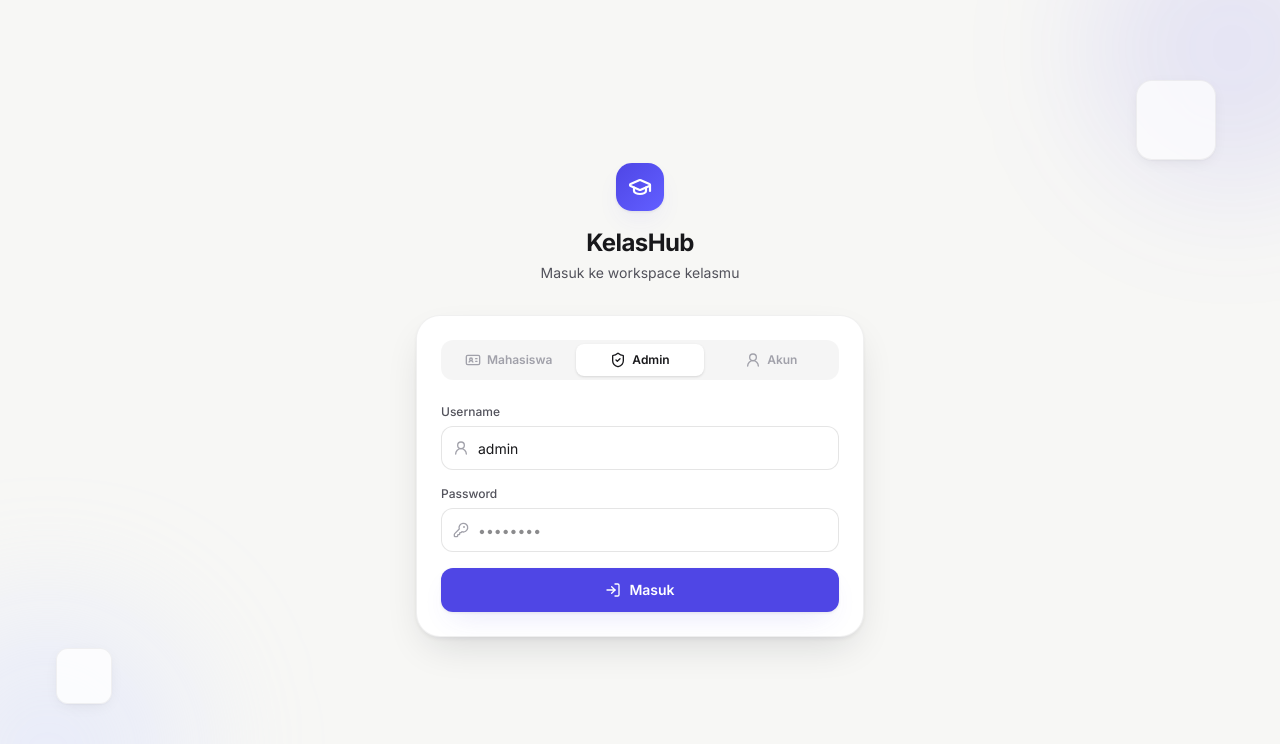
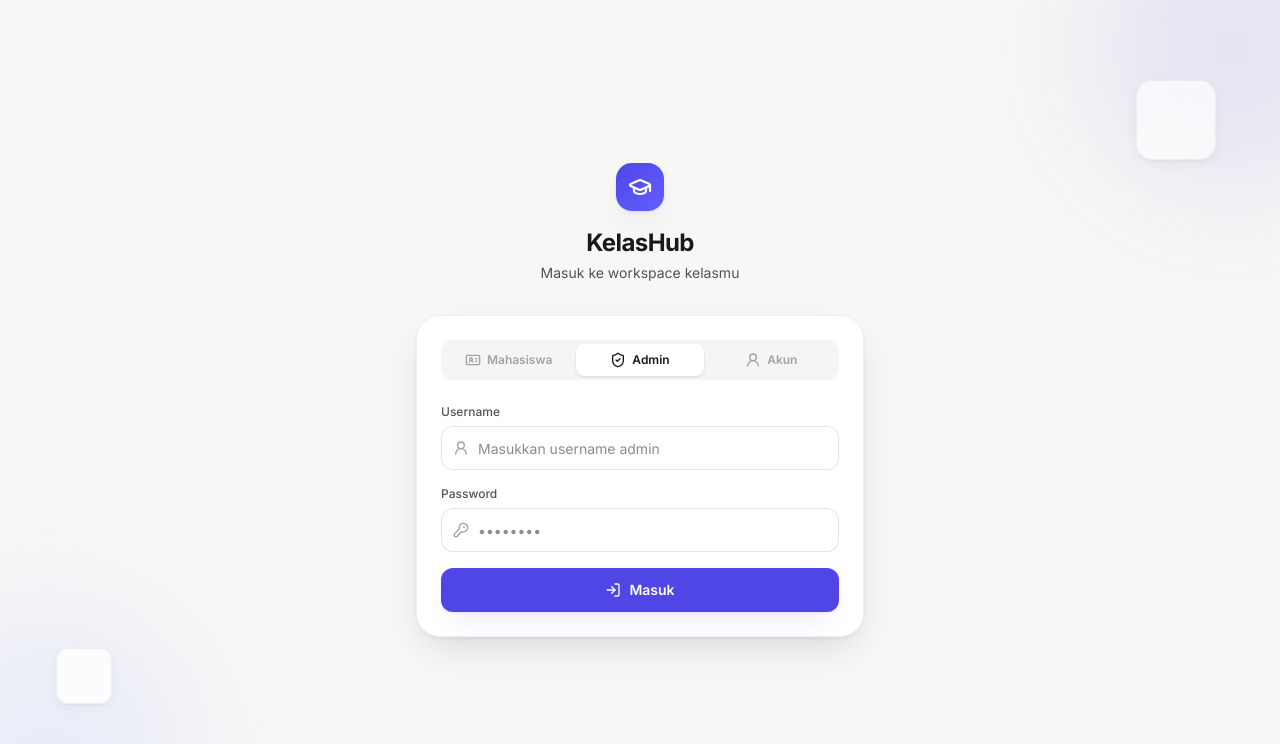
Before and after one commit to darkx4240-netizen/Kelashub, a React (Vite) app: page / in a window 1280 px wide. Both pictures are taken after a click on the button "Admin". Shown: the top 744 px of the page. Built offline with nearby package versions, Linux system fonts and the light colour scheme; no server answers; the database is empty.

Commit message:
fix(login): kosongkan prefill username admin di form login

```diff
--- a/src/components/LoginPage.tsx
+++ b/src/components/LoginPage.tsx
@@ -11,7 +11,7 @@ export function LoginPage() {
 
   const [nim, setNim] = useState('')
   const [studentPin, setStudentPin] = useState('')
-  const [adminUser, setAdminUser] = useState('admin')
+  const [adminUser, setAdminUser] = useState('')
   const [adminPass, setAdminPass] = useState('')
   const [email, setEmail] = useState('')
   const [emailPass, setEmailPass] = useState('')
@@ -104,7 +104,7 @@ export function LoginPage() {
                   <input
                     value={adminUser}
                     onChange={(e) => setAdminUser(e.target.value)}
-                    placeholder="admin"
+                    placeholder="Masukkan username admin"
                     autoComplete="username"
                     className="h-11 w-full rounded-xl border border-black/[0.1] bg-white px-3 pl-9 text-sm text-ink outline-none transition focus:border-primary focus:ring-2 focus:ring-primary/20"
                   />
```
